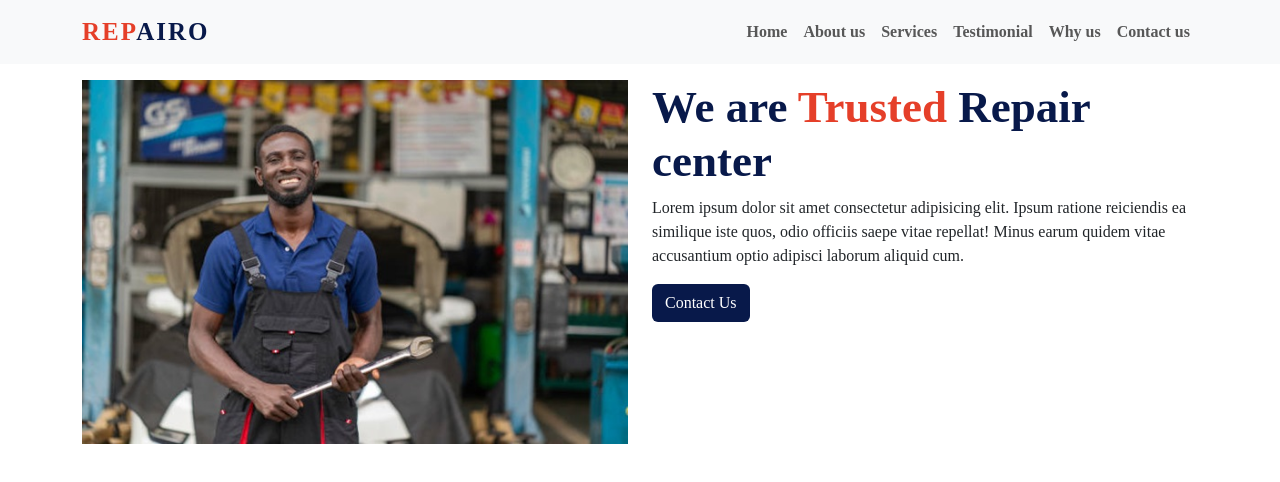
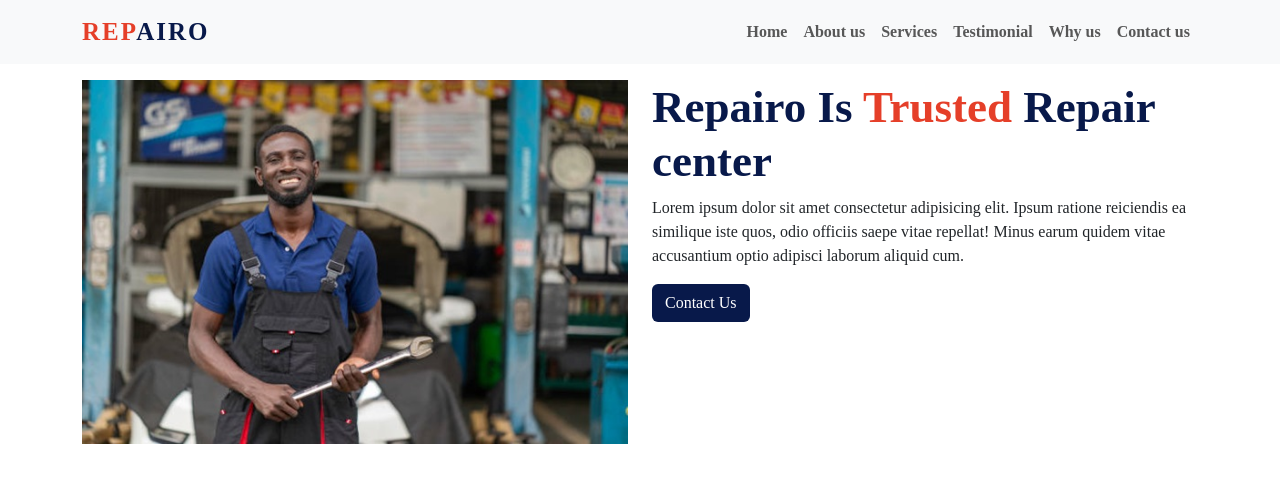
Before and after one commit to Albastros/Website, a plain HTML site: page About.html in a window 1280 px wide. Drawn offline with nearby package versions, Linux system fonts and the light colour scheme.

Commit message:
Update About.html

```diff
--- a/About.html
+++ b/About.html
@@ -59,7 +59,7 @@
         </div>
         <div class="col-lg-6 col-sm-12">
       <div class="about-text">
-    <h2>We are <span>Trusted</span> Repair center</h2>
+    <h2>Repairo Is <span>Trusted</span> Repair center</h2>
     <p>Lorem ipsum dolor sit amet consectetur adipisicing elit. Ipsum ratione reiciendis ea similique iste quos, odio officiis saepe vitae repellat! Minus earum quidem vitae accusantium optio adipisci laborum aliquid cum.</p>
     <a href="#" class="btn">Contact Us</a>
       </div>
```
